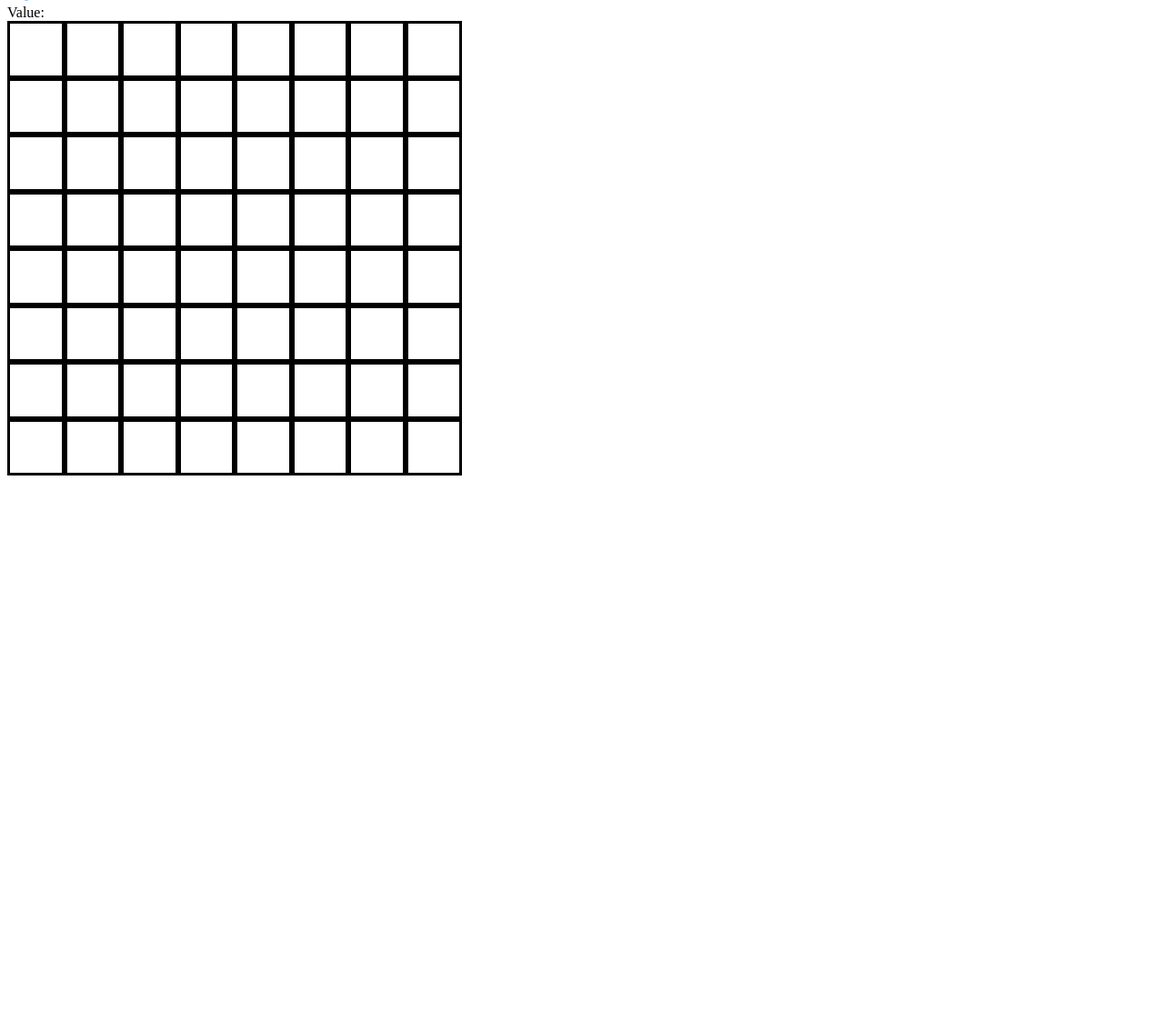
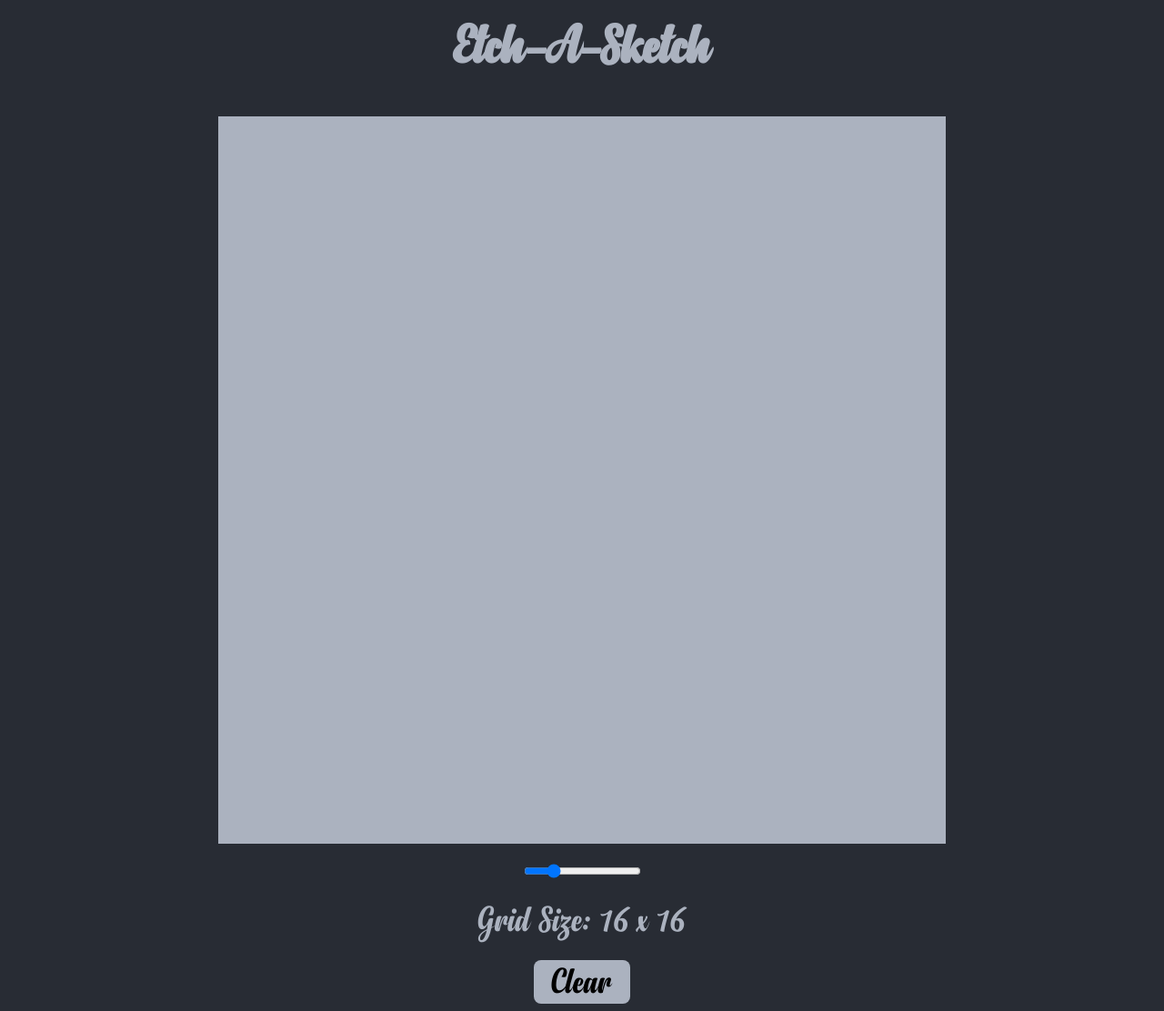
Before and after one commit to ranstrahle/etch-a-sketch, a plain HTML site: page index.html in a window 1280 px wide. Shown: the part 25-1137 px from the top of the page at 91% size. Before the commit the page ends 800 px from the top, so only its background shows below. Drawn offline with Linux system fonts and the light colour scheme.

Commit message:
Add CSS and mouseover functionality

```diff
--- a/index.html
+++ b/index.html
@@ -8,12 +8,14 @@
     <link rel="stylesheet" href="style.css">
 </head>
 <body>
+    <h1>Etch-A-Sketch</h1>
+    <div class="gridContainer"></div>
     <div class="slideContainer">
-        <input type="range" min="2" max="64" value="8" class="slider">
-      </div>
-      <span class="sliderValue">Value: </span>
-    <div class="gridContainer"></div>
+        <input type="range" min="2" max="64" value="16" class="slider">
+        <span class="sliderValue">Grid Size: 16 x 16</span>
+        <button type="button" class="clearButton">Clear</body>
+    </div>
+    <script src="script.js" defer></script>
 
-    <script src="script.js" defer></script>
 </body>
 </html>
--- a/script.js
+++ b/script.js
@@ -9,8 +9,9 @@
 //add eraser and clear
 //add ability to change color with a color picker
 let slider = document.querySelector(".slider");
-let sliderValue = document.createElement("span");
+let sliderValue = document.querySelector(".sliderValue");
 let gridContainer = document.querySelector(".gridContainer");
+let clearButton = document.querySelector(".clearButton");
 
 function createGrid (gridSize){
     for(i=0; i<gridSize; i++){
@@ -20,12 +21,15 @@ function createGrid (gridSize){
         for(j=0; j<gridSize; j++){
                 let gridSquare = document.createElement("div");
                 gridSquare.setAttribute("class", "gridSquare");
+                gridSquare.addEventListener("mouseover", () =>
+                    setColor(gridSquare));
                 gridRow.appendChild(gridSquare);
-                changeColor();
         }
     }
+
 }
-createGrid(8);
+
+createGrid(16);
 
 function changeGridSize(num) {
     createGrid(num);
@@ -39,18 +43,29 @@ function removeRows() {
 }
 
 slider.addEventListener("input", () => {
+    sliderValue.textContent = `Grid Size: ${slider.value} x ${slider.value}`
     removeRows();
     changeGridSize(slider.value);
+    if (window.performance) {
+        console.info("window.performance works fine on this browser");
+      }
+      console.info(performance.navigation.type);
+      if (performance.navigation.type == performance.navigation.TYPE_RELOAD) {
+        console.info( "This page is reloaded" );
+      } else {
+        console.info( "This page is not reloaded");
+      }
 });
 
+clearButton.addEventListener("click", function() {
+    let allSquares = document.querySelectorAll(".gridSquare");
 
+    allSquares.forEach(function(squares) {
+        squares.style.backgroundColor = "rgba(171,178,191,255)";
+    })
+})
 
-function changeColor(){
-    let colorSquares = document.querySelectorAll(".gridSquare");
-
-    colorSquares.forEach(function(i) {
-        i.addEventListener("click", function() {
-            i.classList.add("addColor");
-        });
-});
+function setColor (squares) {
+    let randomColor = Math.floor(Math.random()*16777215).toString(16);
+    squares.style.backgroundColor = "#" + randomColor;
 }
--- a/style.css
+++ b/style.css
@@ -2,15 +2,33 @@
     box-sizing: border-box;
 }
 
+@font-face {
+    font-family: "anydore";
+    src: url("fonts/Anydore.otf");
+}
+
+body {
+    background-color: rgba(40,44,52,255);
+    font-family: "anydore";
+    color: rgba(171,178,191,255);
+}
+
+h1 {
+    text-align: center;
+    font-size: 60px;
+    color: rgba(171,178,191,255);
+}
 .gridContainer {
-    width: 500px;
-    height: 500px;
+    width: 800px;
+    height: 800px;
     display: flex;
     flex-direction: column;
+    border-style: solid;
+    margin: 0 auto;
+    background-color: rgba(171,178,191,255);
 }
 
 .gridSquare {
-    border-style: solid;
     flex-grow: 1;
 }
 
@@ -19,10 +37,41 @@
     flex-grow: 1;
 }
 
-.addColor {
-    background-color: black;
+.removeColor {
+    background-color: rgba(171,178,191,255);
 }
 
-.gridSquare:hover {
-    background-color:black;
+.slideContainer {
+    display: flex;
+    flex-direction: column;
+    align-items: center;
+    justify-content: center;
+    margin-top: 20px;
+    gap: 20px;
 }
+
+.slider{
+    cursor: pointer;
+}
+.sliderValue {
+    font-size: 40px;
+}
+
+.clearButton {
+    background-color: rgba(171,178,191,255);
+    border-radius: 8px;
+    border-style: none;
+    box-sizing: border-box;
+    cursor: pointer;
+    display: inline-block;
+    font-family: anydore;
+    font-size: 40px;
+    font-weight: 500;
+    padding: 0px 20px;
+
+}
+
+.clearButton:hover,
+.clearButton:focus {
+  background-color: white;
+}
```
Also changed, not shown: copypasta.txt (deleted), fonts/Anydore.otf (added), 1 other file.
